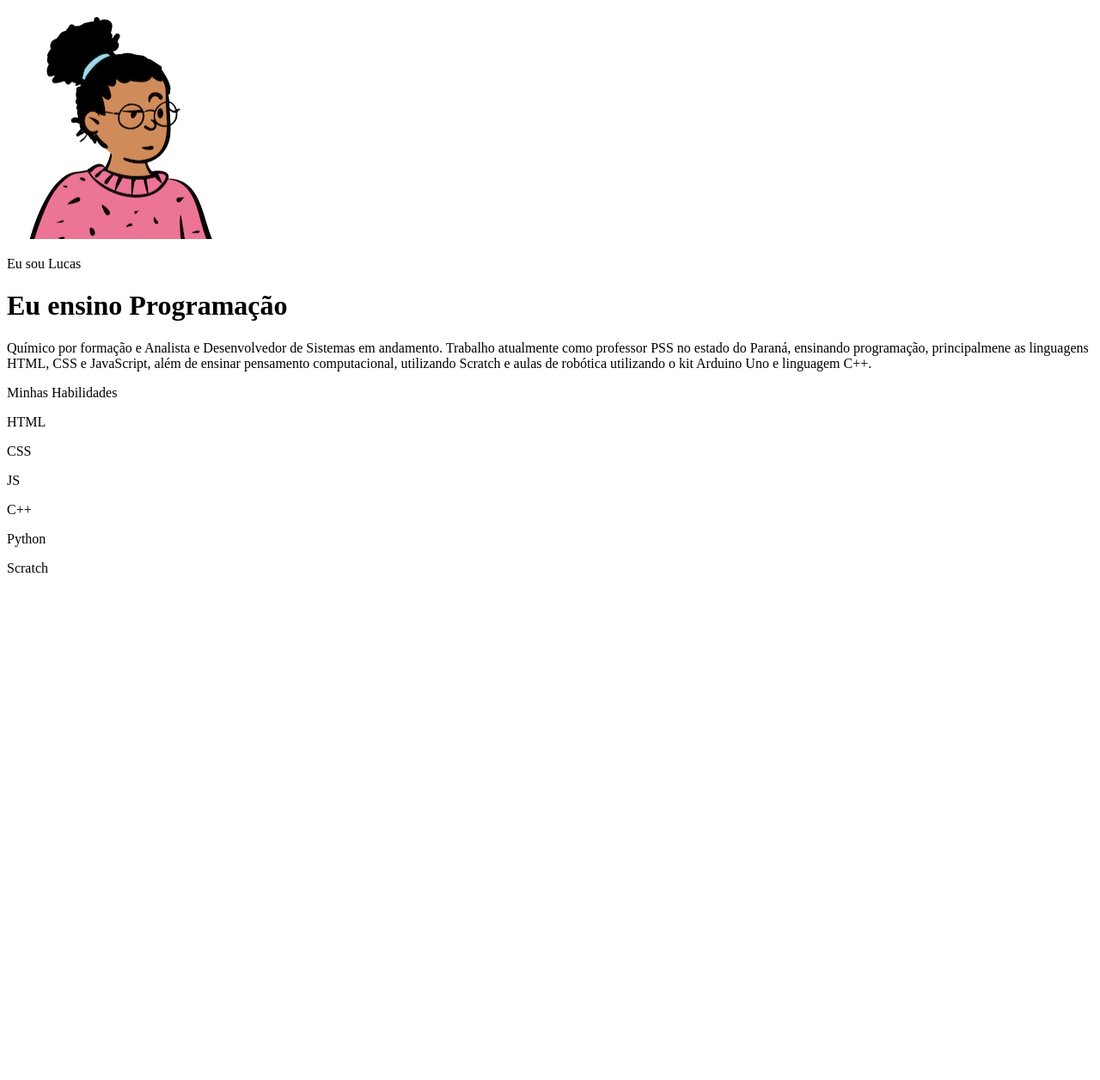
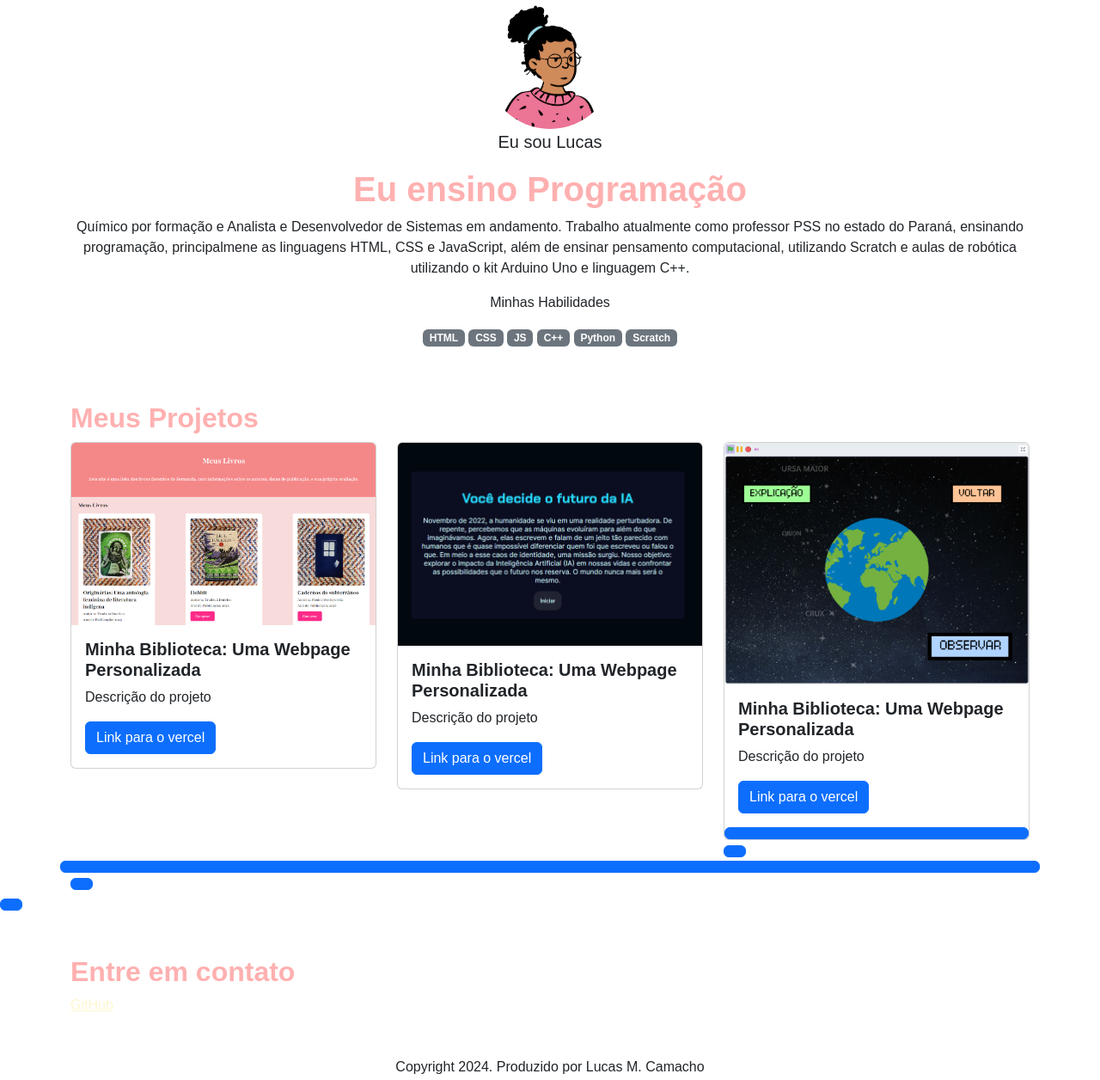
Before and after one commit to LeherLucas/Criando_seu_portf-lio, a plain HTML site: page index.html in a window 1280 px wide. Shown: the whole page at 86% size. Before the commit the page ends 800 px from the top, so only its background shows below. Drawn offline with nearby package versions, Linux system fonts and the light colour scheme; a web font is replaced by a local one.

Commit message:
Add files via upload

```diff
--- a/index.html
+++ b/index.html
@@ -3,12 +3,14 @@
 <head>
     <meta charset="UTF-8">
     <meta name="viewport" content="width=device-width, initial-scale=1.0">
+    <link href="https://cdn.jsdelivr.net/npm/bootstrap@5.3.3/dist/css/bootstrap.min.css" rel="stylesheet" integrity="sha384-QWTKZyjpPEjISv5WaRU9OFeRpok6YctnYmDr5pNlyT2bRjXh0JMhjY6hW+ALEwIH" crossorigin="anonymous">
     <title>Meu Portfólio</title>
     <link rel="stylesheet" href="style.css">
 </head>
 <body>
-    <img src="img/avatar-perfil.png" alt="Avatar da fernanda">
-    <p>Eu sou Lucas</p>
+    <header class="container text-center">
+    <img src="img/avatar-perfil.png" alt="Avatar da fernanda" class="rounded-circle" width="150" height="150">
+    <p class="lead">Eu sou Lucas</p>
     <h1>Eu ensino Programação</h1>
     <p>Químico por formação e Analista e Desenvolvedor de Sistemas em andamento. Trabalho
         atualmente como professor PSS no estado do Paraná, ensinando programação, principalmene
@@ -17,12 +19,116 @@
     </p>
     <p>Minhas Habilidades</p>
     <div>
-        <p>HTML</p>
-        <p>CSS</p>
-        <p>JS</p>
-        <p>C++</p>
-        <p>Python</p>
-        <p>Scratch</p>
+        <p class="badge text-bg-secondary">HTML</p>
+        <p class="badge text-bg-secondary">CSS</p>
+        <p class="badge text-bg-secondary">JS</p>
+        <p class="badge text-bg-secondary">C++</p>
+        <p class="badge text-bg-secondary">Python</p>
+        <p class="badge text-bg-secondary">Scratch</p>
     </div>
+    </header>
+    <main class="container mt-5">
+        <h2>Meus Projetos</h2>
+        <div class="row">
+            <!--Projeto 1-->
+            <div class="col-md-4">
+                <div class="card">
+                    <img src="img/projeto-1.png" class="card-img-top" alt="Imagem do projeto de leitura de biblioteca virtual">
+                    <div class="card-body">
+                      <h5 class="card-title">Minha Biblioteca: Uma Webpage Personalizada</h5>
+                      <p class="card-text">Descrição do projeto</p>
+                      <button class="btn btn-primary" data-bs-toggle="modal" data-bs-target="#modal1">Link para o vercel</button>
+                    </div>
+                  </div>
+            </div>
+            <!-- Projeto 2 -->
+            <div class="col-md-4">
+                <div class="card">
+                    <img src="img/projeto-2.png" class="card-img-top" alt="Imagem do projeto de leitura de biblioteca virtual">
+                    <div class="card-body">
+                      <h5 class="card-title">Minha Biblioteca: Uma Webpage Personalizada</h5>
+                      <p class="card-text">Descrição do projeto</p>
+                      <button class="btn btn-primary" data-bs-toggle="modal" data-bs-target="#modal2">Link para o vercel</button>
+                    </div>
+                  </div>
+            </div>
+            <!-- Projeto 3 -->
+            <div class="col-md-4">
+                <div class="card">
+                    <img src="img/projeto-3.png" class="card-img-top" alt="Imagem do projeto de leitura de biblioteca virtual">
+                    <div class="card-body">
+                      <h5 class="card-title">Minha Biblioteca: Uma Webpage Personalizada</h5>
+                      <p class="card-text">Descrição do projeto</p>
+                      <a button class="btn btn-primary" data-bs-toggle="modal" data-bs-target="#modal3">Link para o vercel</button>
+                    </div>
+                  </div>
+            </div>
+        </div>
+    </main>
+    <!--Modal 1-->
+    <div class="modal" id="modal1" tabindex="-1">
+      <div class="modal-dialog">
+        <div class="modal-content">
+          <div class="modal-header">
+            <h5 class="modal-title">Minha Biblioteca: Uma Webpage Personalizada</h5>
+            <button type="button" class="btn-close" data-bs-dismiss="modal" aria-label="Close"></button>
+          </div>
+          <div class="modal-body">
+            <p>Aqui explica os códigos</p>
+            <img src="img/projeto-1.png" alt="Imagem representativa">
+          </div>
+          <div class="modal-footer">
+            <a href="">Ver projeto ao vivo</a>
+            <a href="">Ver código do projeto</a>
+          </div>
+        </div>
+      </div>
+    </div>
+    <!--Modal 2-->
+    <div class="modal" id="modal2" tabindex="-1">
+      <div class="modal-dialog">
+        <div class="modal-content">
+          <div class="modal-header">
+            <h5 class="modal-title">Minha Biblioteca: Uma Webpage Personalizada</h5>
+            <button type="button" class="btn-close" data-bs-dismiss="modal" aria-label="Close"></button>
+          </div>
+          <div class="modal-body">
+            <p>Aqui explica os códigos</p>
+            <img src="img/projeto-1.png" alt="Imagem representativa">
+          </div>
+          <div class="modal-footer">
+            <a href="">Ver projeto ao vivo</a>
+            <a href="">Ver código do projeto</a>
+          </div>
+        </div>
+      </div>
+    </div>
+    <!--Modal 3-->
+    <div class="modal" id="modal3" tabindex="-1">
+      <div class="modal-dialog">
+        <div class="modal-content">
+          <div class="modal-header">
+            <h5 class="modal-title">Minha Biblioteca: Uma Webpage Personalizada</h5>
+            <button type="button" class="btn-close" data-bs-dismiss="modal" aria-label="Close"></button>
+          </div>
+          <div class="modal-body">
+            <p>Aqui explica os códigos</p>
+            <img src="img/projeto-1.png" alt="Imagem representativa">
+          </div>
+          <div class="modal-footer">
+            <a href="">Ver projeto ao vivo</a>
+            <a href="">Ver código do projeto</a>
+          </div>
+        </div>
+      </div>
+    </div>
+    <footer class="container py-5">
+      <h2>Entre em contato</h2>
+      <div>
+        <a href="https://github.com/LeherLucas">GitHub</a>
+      </div>
+      <p class="my-5 text-center">Copyright 2024. Produzido por Lucas M. Camacho</p>
+    </footer>
+    <script src="https://cdn.jsdelivr.net/npm/bootstrap@5.3.3/dist/js/bootstrap.bundle.min.js" integrity="sha384-YvpcrYf0tY3lHB60NNkmXc5s9fDVZLESaAA55NDzOxhy9GkcIdslK1eN7N6jIeHz" crossorigin="anonymous"></script>
 </body>
 </html>
--- a/style.css
+++ b/style.css
@@ -0,0 +1,24 @@
+@import url('https://fonts.googleapis.com/css2?family=Sixtyfour+Convergence&display=swap');
+
+:root{
+    --cor-principal:#FFF7D1;
+    --cor-secundaria:#FFB0B0;
+    --cor-destaque: #FFD09B;
+}
+
+body{
+    font-family: 'Sixtyfour Convergence', sans-serif;
+}
+
+h1,h2, h5{
+    color: var(--cor-secundaria);
+    font-weight:700 ;
+}
+
+footer a{
+    color: var(--cor-principal);
+}
+
+footer a:hover{
+    color:var(--cor-destaque);
+}
```
